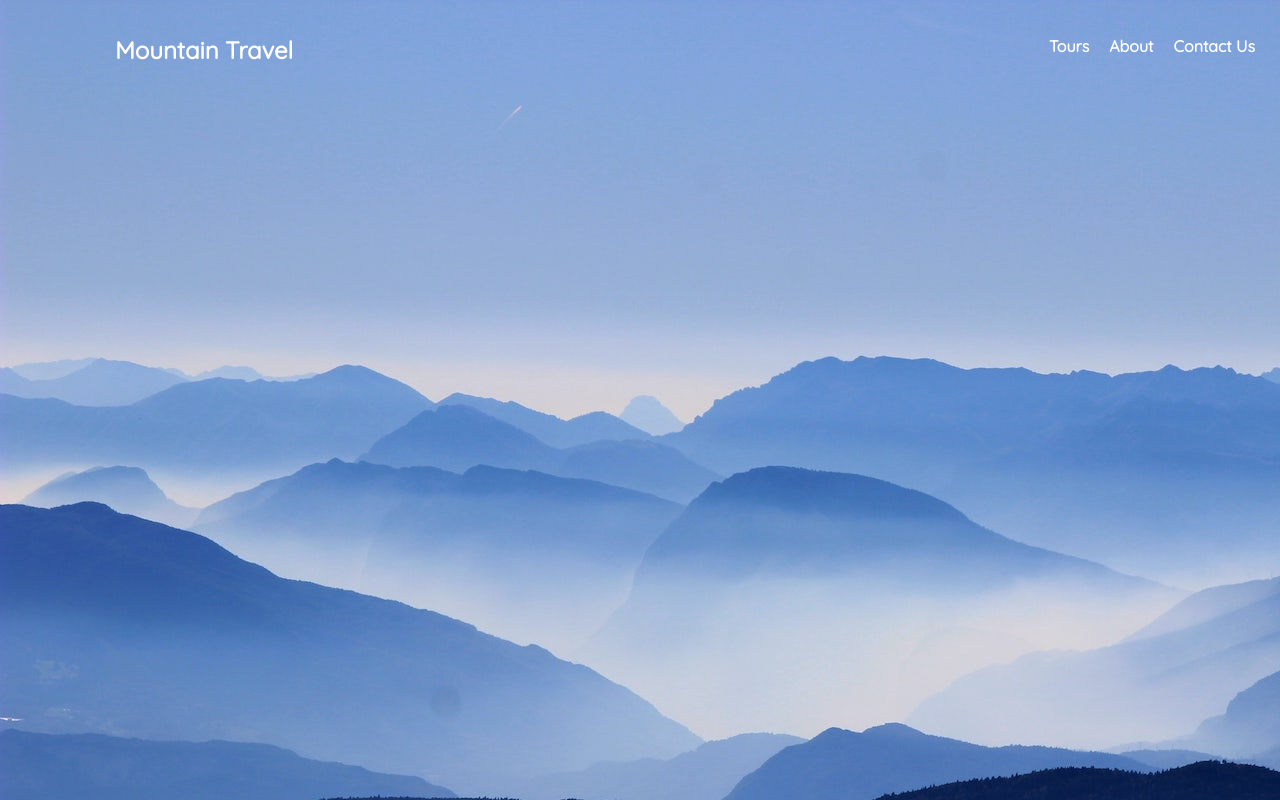
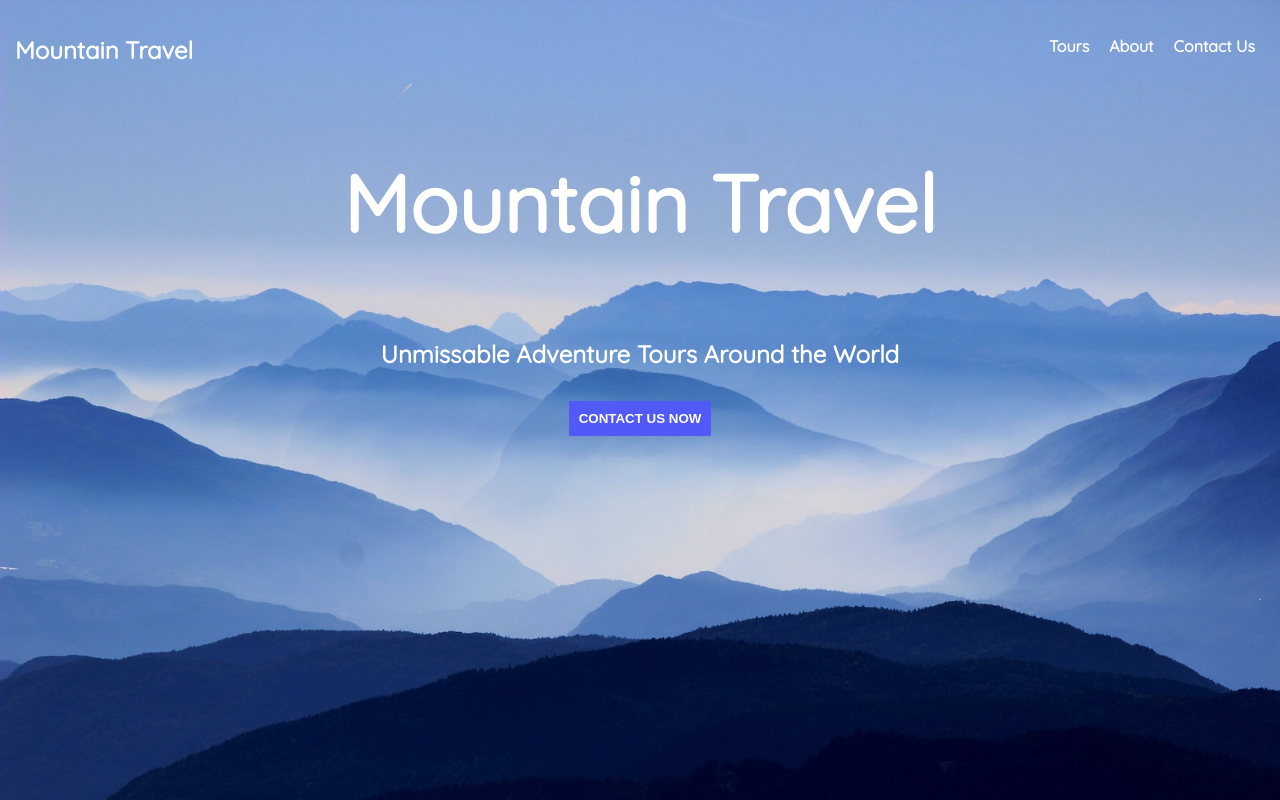
Before and after one commit to Caitlin-cooling/Advanced-css-practise, a plain HTML site: page index.html in a window 1280 px wide. Drawn offline with Linux system fonts and the light colour scheme.

Commit message:
Added intro section

```diff
--- a/assets/css/styles.css
+++ b/assets/css/styles.css
@@ -1,7 +1,10 @@
 body {
+  display: flex;
+  flex-direction: column;
   margin: 0;
   background-image: url('../img/main.jpg');
   background-repeat: no-repeat;
+  background-size: 100%;
   color: white;
   font-family: Quicksand;
 }
@@ -15,20 +18,66 @@ nav {
   animation-timing-function: ease-in;
 }
 
-h1 {
-  padding-left: 100px;
-}
-
 h4 {
   padding-left: 10px;
   padding-right: 10px;
 }
 
+button {
+  padding: 10px;
+  background-color: #5159f7;
+  border: none;
+  color: white;
+  font-weight: bold;
+}
+
 .details {
   display: flex;
+}
+.intro {
+  display: flex;
+  flex-direction: column;
+  align-items: center;
+  justify-content: center;
+  animation-name: introAnimation;
+  animation-duration: 2s;
+  animation-timing-function: ease-in;
+}
+
+.intro h1 {
+  padding-left: 0;
+  font-size: 5em;
+}
+
+.intro h4 {
+  font-size: 1.5em;
 }
 
 @keyframes navAnimation {
   0% {opacity: 0}
   100% {opacity: 1}
 }
+
+@keyframes introAnimation {
+  0% {
+    opacity: 0;
+    transform: translateY(5%);
+  }
+  100% {
+    opacity: 1;
+  }
+}
+
+@media only screen and (max-width:768px) {
+  button {
+    padding: 5px;
+  }
+
+  .intro h1 {
+    font-size: 3em;
+  }
+
+  .intro h4 {
+    font-size: 1em;
+  }
+}
--- a/index.html
+++ b/index.html
@@ -18,5 +18,10 @@
       <h4>Contact Us</h4>
     </div>
   </nav>
+  <div class="intro">
+    <h1>Mountain Travel</h1>
+    <h4>Unmissable Adventure Tours Around the World</h4>
+    <button type="button" name="contact">CONTACT US NOW</button>
+  </div>
 </body>
 </html>
```
